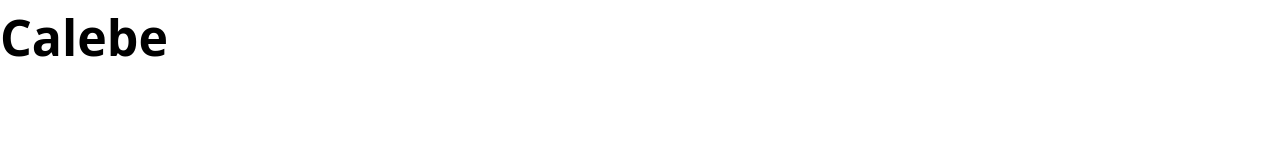
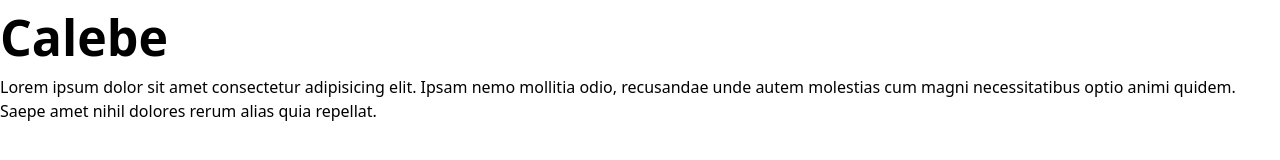
Before and after one commit to C4L3B3666/Projeto777, a website: page index.html in a window 1280 px wide. Drawn offline with Linux system fonts and the light colour scheme.

Commit message:
Start 2.1

```diff
--- a/index.html
+++ b/index.html
@@ -8,5 +8,6 @@
 </head>
 <body>
     <h1 class="text-[50px] font-bold">Calebe</h1>
+    <p>Lorem ipsum dolor sit amet consectetur adipisicing elit. Ipsam nemo mollitia odio, recusandae unde autem molestias cum magni necessitatibus optio animi quidem. Saepe amet nihil dolores rerum alias quia repellat.</p>
 </body>
 </html>
```
Also changed, not shown: assets/css/output.css.
